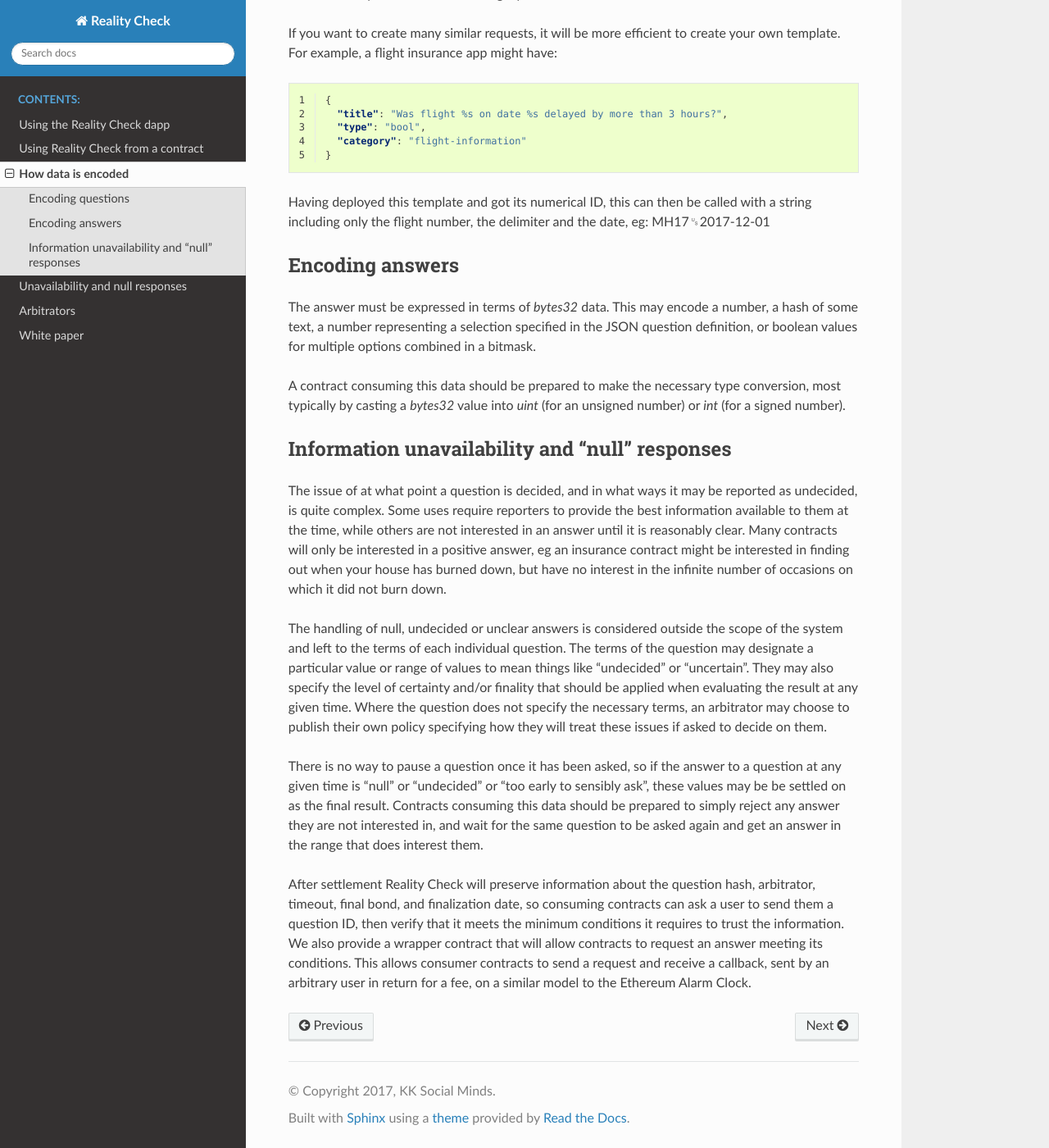
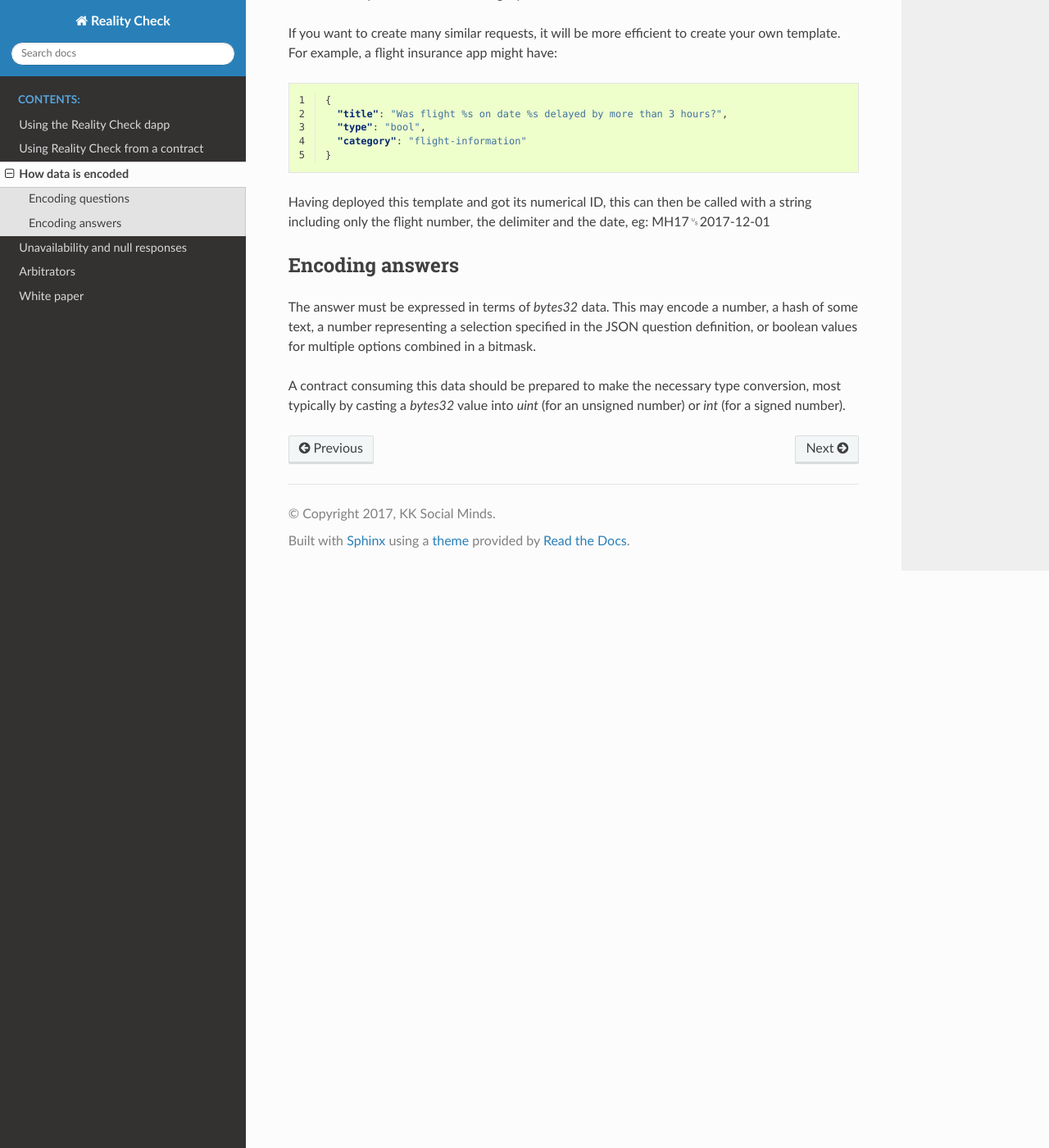
Before and after one commit to realitio/realitio-dapp, a Sphinx documentation site: the page built from docs/encoding.rst, in a window 1280 px wide and 1400 px high, scrolled down 1007 px. Shown: the whole window at 82% size. Built offline with Sphinx 7.4.7 and the Read the Docs theme 2.0.0, drawn with Linux system fonts in a browser that asks for light colours.

Commit message:
Remove duplicate text

```diff
--- a/docs/encoding.rst
+++ b/docs/encoding.rst
@@ -55,14 +55,3 @@ Encoding answers
 The answer must be expressed in terms of `bytes32` data. This may encode a number, a hash of some text, a number representing a selection specified in the JSON question definition, or boolean values for multiple options combined in a bitmask.
 
 A contract consuming this data should be prepared to make the necessary type conversion, most typically by casting a `bytes32` value into `uint` (for an unsigned number) or `int` (for a signed number).
-
-Information unavailability and "null" responses
------------------------------------------------
-
-The issue of at what point a question is decided, and in what ways it may be reported as undecided, is quite complex. Some uses require reporters to provide the best information available to them at the time, while others are not interested in an answer until it is reasonably clear. Many contracts will only be interested in a positive answer, eg an insurance contract might be interested in finding out when your house has burned down, but have no interest in the infinite number of occasions on which it did not burn down.
-
-The handling of null, undecided or unclear answers is considered outside the scope of the system and left to the terms of each individual question. The terms of the question may designate a particular value or range of values to mean things like "undecided" or "uncertain". They may also specify the level of certainty and/or finality that should be applied when evaluating the result at any given time. Where the question does not specify the necessary terms, an arbitrator may choose to publish their own policy specifying how they will treat these issues if asked to decide on them.
-
-There is no way to pause a question once it has been asked, so if the answer to a question at any given time is "null" or "undecided" or "too early to sensibly ask", these values may be be settled on as the final result. Contracts consuming this data should be prepared to simply reject any answer they are not interested in, and wait for the same question to be asked again and get an answer in the range that does interest them.
-
-After settlement Reality Check will preserve information about the question hash, arbitrator, timeout, final bond, and finalization date, so consuming contracts can ask a user to send them a question ID, then verify that it meets the minimum conditions it requires to trust the information. We also provide a wrapper contract that will allow contracts to request an answer meeting its conditions. This allows consumer contracts to send a request and receive a callback, sent by an arbitrary user in return for a fee, on a similar model to the Ethereum Alarm Clock.
```
